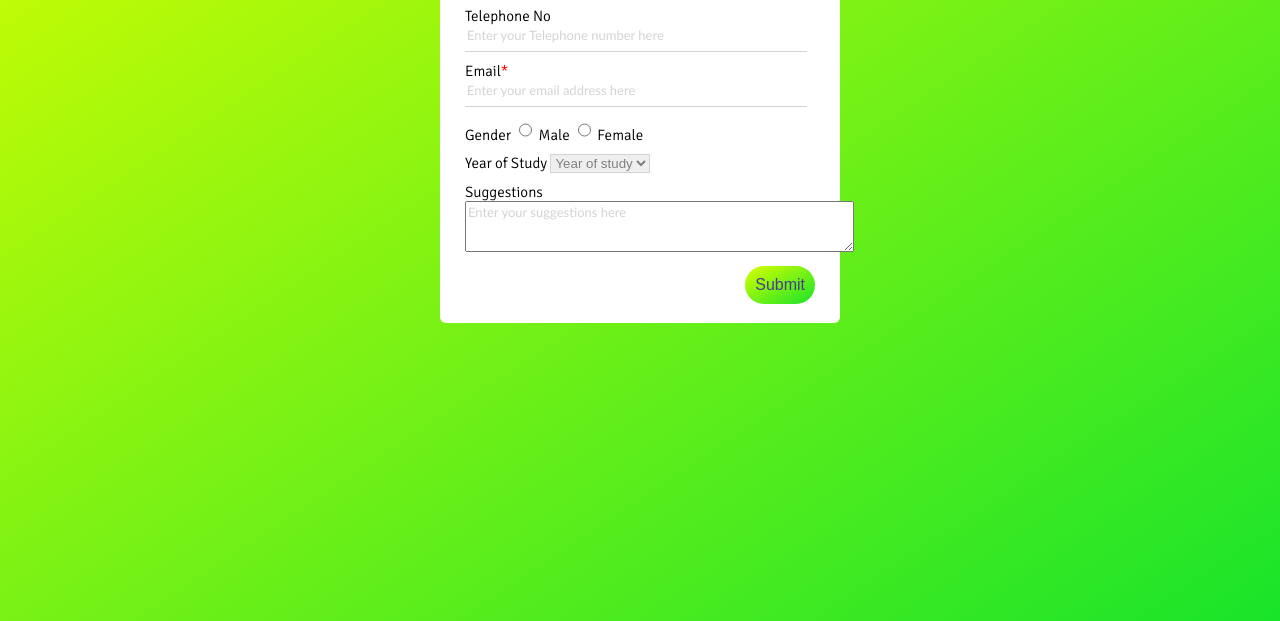
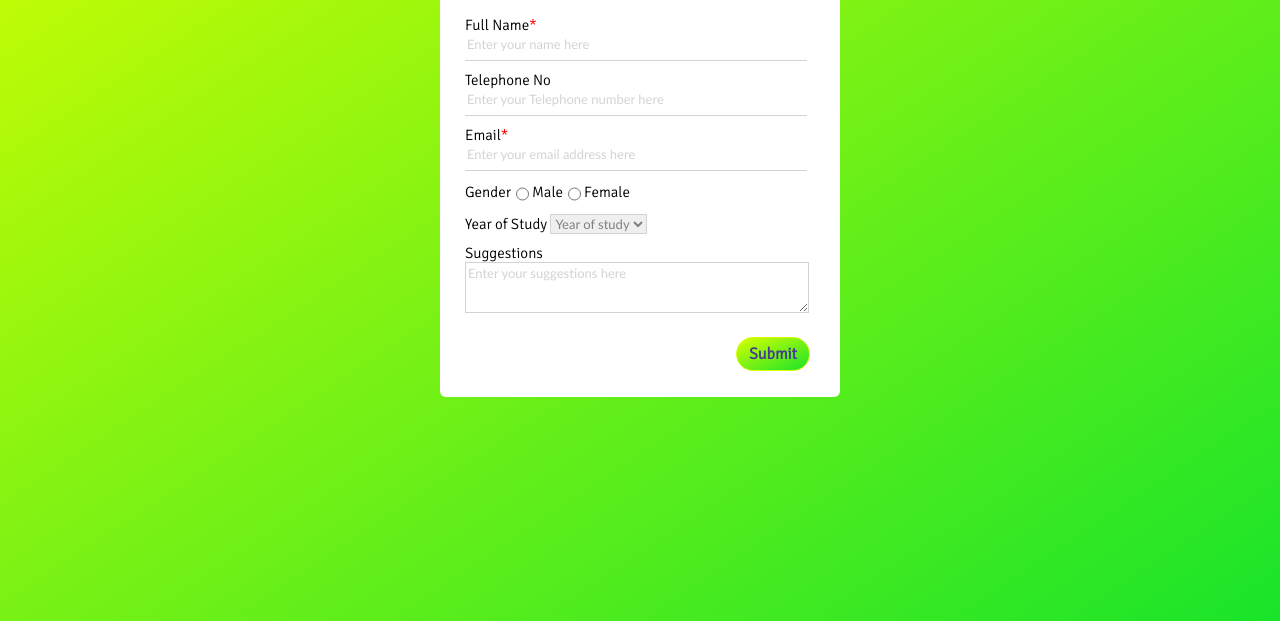
Before and after one commit to pansilugunaratna/Registration-Form, a plain HTML site: page Index.html in a window 1280 px wide. Shown: the part 229-850 px from the top of the page. Drawn offline with Linux system fonts and the light colour scheme.

Commit message:
Improve interface and add demo interface

```diff
--- a/Index.html
+++ b/Index.html
@@ -3,7 +3,7 @@
 <head>
     <meta charset="UTF-8">
     <title>Form</title>
-    <link rel="stylesheet" href="mystyle.css">
+    <link href="myStyle.css" rel="stylesheet">
 </head>
 <body>
 <div class="mybox">
@@ -14,23 +14,30 @@
             <div class="inputLabel">
                 <label>Full Name<span style="color: red">*</span></label>
             </div>
-            <input class="Details" type="text" placeholder="Enter your name here">
+            <label for="name"></label>
+            <input class="Details" id="name" placeholder="Enter your name here" type="text">
             <div class="inputLabel">
                 <label>Telephone No</label>
             </div>
-            <input class="Details" type="text" placeholder="Enter your Telephone number here">
+            <label for="tele"></label>
+            <input class="Details" id="tele" placeholder="Enter your Telephone number here" type="text">
             <div class="inputLabel">
                 <label>Email<span style="color: red">*</span></label>
             </div>
-            <input class="Details" type="text" placeholder="Enter your email address here">
-            <div  class="inputLabel">
-                <label>Gender  </label>
-                <input type="radio" id="male" name="gender"> Male
-                <input type="radio" id="female" name="gender"> Female
+            <label for="address"></label>
+            <input class="Details" id="address" placeholder="Enter your email address here" type="text">
+            <div class="inputLabel">
+                <div class="radio-set">
+                    <label>Gender</label>
+                    <input id="male" name="gender" type="radio">
+                    <label for="male">Male</label>
+                    <input id="female" name="gender" type="radio">
+                    <label for="female">Female</label>
+                </div>
             </div>
             <div class="inputLabel">
-                <label>Year of Study</label>
-                <select name="year" id="year" class="inputDrop">
+                <label for="year">Year of Study</label>
+                <select class="inputDrop default" id="year" name="year">
                     <option value="default">Year of study</option>
                     <option value="first">2019/20</option>
                     <option value="second">2018/19</option>
@@ -41,19 +48,22 @@
             <div class="inputLabel">
                 <label>Suggestions</label>
             </div>
-            <textarea name="text" rows="3" cols="46" placeholder="Enter your suggestions here"></textarea>
+            <label for="suggestion"></label>
+            <textarea cols="46" id="suggestion" name="text" placeholder="Enter your suggestions here"
+                      rows="3"></textarea>
 
             <div>
-                <button class="button" type="submit" form="nameform" value="Submit" onclick="myFunction()">Submit</button>
+                <button class="button" onclick="myFunction()" type="submit" value="Submit">Submit
+                </button>
             </div>
         </div>
 
     </div>
 </div>
-    <script>
-        function myFunction() {
-            alert("Registration Successful!");
-        }
-    </script>
+<script>
+    function myFunction() {
+        alert("Registration Successful!");
+    }
+</script>
 </body>
 </html>
--- a/MyStyle.css
+++ b/myStyle.css
@@ -1,74 +1,110 @@
 @import url('https://fonts.googleapis.com/css2?family=Signika:wght@300&display=swap');
-body{
-    padding: 0%;
-    margin: 0%;
+
+body {
+    padding: 0;
+    margin: 0;
 }
-.mybox{
+
+.mybox {
     height: 100vh;
     width: 100%;
     background-image: linear-gradient(to bottom right, rgb(217, 255, 0), rgb(25, 228, 42));
     padding-top: 50px;
 }
-.mybox2{
-    height: 500px;
+
+.mybox2 {
+    height: 510px;
     width: 400px;
     background-color: rgb(255, 255, 255);
-    margin: auto;
+    margin: 5% auto;
     border-radius: 6px;
     padding-top: 2px;
 }
-.inputContainer{
+
+.inputContainer {
     margin: auto;
     width: 350px;
 }
-h1{
+
+h1 {
     text-align: center;
     border-bottom: 1px solid darkgrey;
     font-family: 'Signika', sans-serif;
     font-weight: 800;
 }
-input{
+
+input {
     border: none;
     border-bottom: 1px solid lightgray;
     height: 20px;
     outline: none;
     padding-bottom: 5px;
 }
-input:hover{
+
+input:hover {
     border-bottom: 2px solid lawngreen;
 }
-.Details{
+
+.Details {
     width: 338px;
 }
-.inputLabel{
+
+.inputLabel {
     font-size: 15px;
     font-family: 'Signika', sans-serif;
     padding-top: 10px;
     width: 250px;
 }
-::placeholder{
+
+::placeholder {
     font-size: 13px;
-    font-family: Calibri;
+    font-family: Calibri, sans-serif;
     color: lightgrey;
 }
+
+.radio-set {
+    display: flex;
+    align-items: center;
+}
+
+.default {
+    font-size: 13px;
+    font-family: Calibri, sans-serif;
+    color: lightgrey;
+}
+
+textarea {
+    width: 338px;
+    border: 1px solid lightgray;
+}
+
+textarea:hover {
+    border: 2px solid lawngreen;
+}
+
 .button {
-    margin-top: 10px;
+    margin-top: 20px;
+    margin-right: 5px;
     background-image: linear-gradient(to bottom right, rgb(217, 255, 0), rgb(25, 228, 42));
-    border: none;
+    border: 1px solid rgb(217, 255, 0);
     color: darkslateblue;
-    padding: 10px;
+    padding: 6px 12px;
     text-align: center;
     text-decoration: none;
     display: inline-block;
     font-size: 16px;
+    font-weight: bold;
     cursor: pointer;
     border-radius: 20px;
     float: right;
+    font-family: 'Signika', sans-serif;
 }
-button:hover{
+
+button:hover {
     border: 1px solid grey;
 }
-.inputDrop{
+
+.inputDrop {
     border: 1px solid lightgrey;
     color: grey;
     outline: none;
```
Also changed, not shown: Capture.PNG (added).
